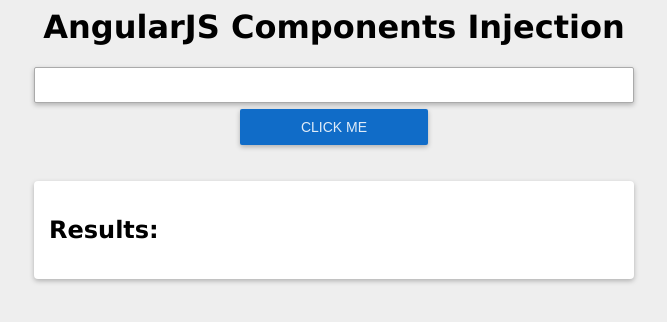
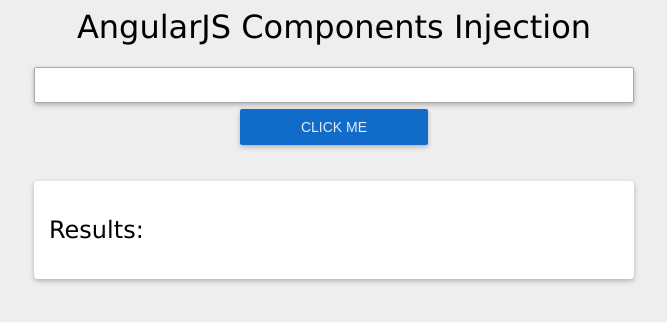
Before and after one commit to redYulia/angular-training-injection, a website: page index.html in a window 1280 px wide. Shown: the whole page, without its empty margins (306-973 px from the left). Drawn offline with nearby package versions, Linux system fonts and the light colour scheme.

Commit message:
styles added

```diff
--- a/assets/css/main.css
+++ b/assets/css/main.css
@@ -74,3 +74,7 @@
     border-radius: 4px;
     box-shadow: 0 2px 5px 0 rgba(0,0,0,.26);
 }
+h1,
+h2 {
+    font-weight: 400;
+}
```
